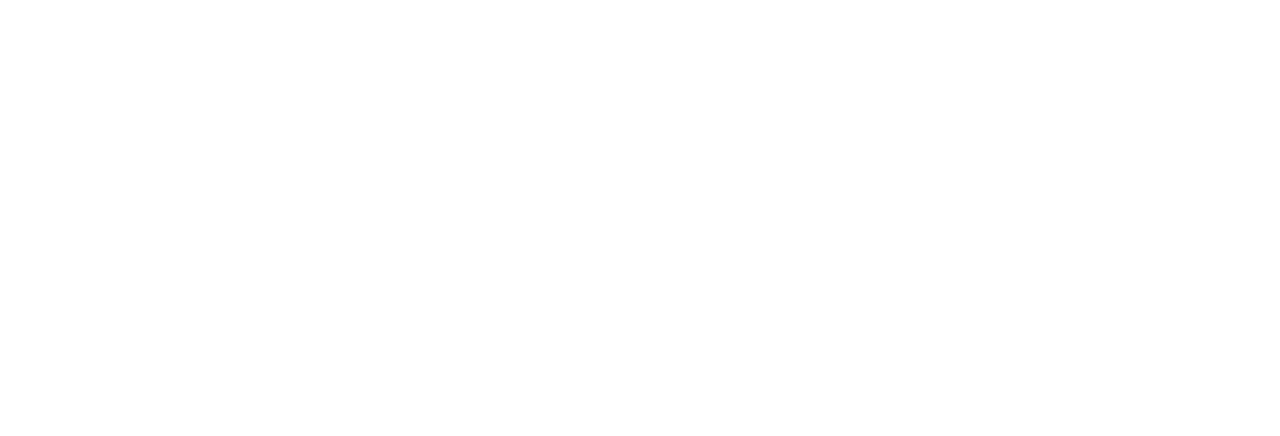
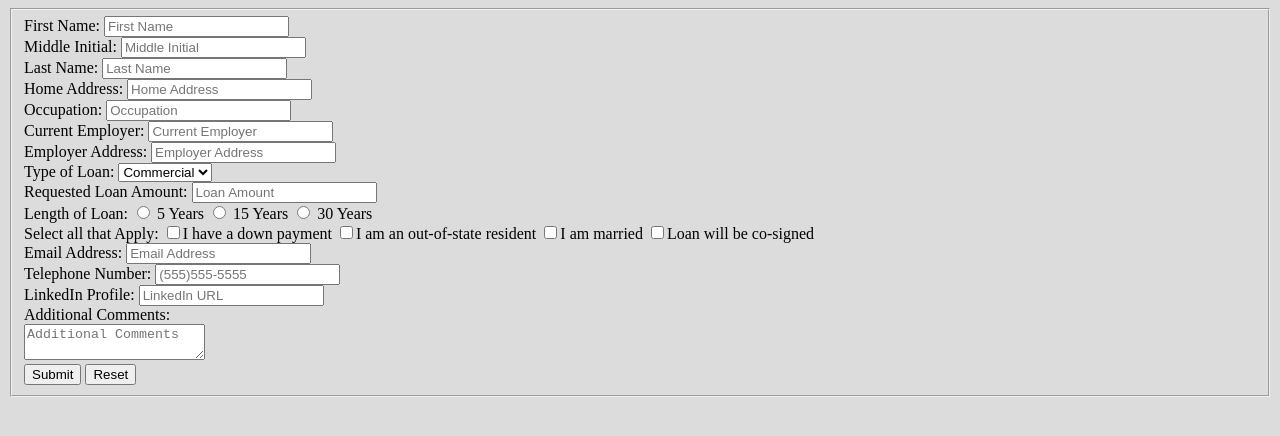
Before and after one commit to DreRandaci/banking-form, a plain HTML site: page index.html in a window 1280 px wide. Drawn offline with Linux system fonts and the light colour scheme.

Commit message:
added html form and main css

```diff
--- a/index.html
+++ b/index.html
@@ -2,8 +2,102 @@
 <html>
 <head>
 	<title>Banking Form</title>
+	<link rel="stylesheet" type="text/css" href="./main.css">
 </head>
 <body>
 
+	<fieldset>
+
+		<label for="firstName">First Name:</label>
+		<input type="text" name="firstName" placeholder="First Name">
+		<br>
+		<label for="middleInitial">Middle Initial:</label>
+		<input type="text" name="middleInitial" placeholder="Middle Initial">
+		<br>
+		<label for="lastName">Last Name:</label>
+		<input type="text" name="lastName" placeholder="Last Name">
+		<br>
+		<label for="address">Home Address:</label>
+		<input type="text" name="address" placeholder="Home Address">
+		<br>
+		<label for="occupation">Occupation:</label>
+		<input type="text" name="occupation" placeholder="Occupation">
+		<br>
+		<label for="employer">Current Employer:</label>
+		<input type="text" name="employer" placeholder="Current Employer">
+		<br>
+		<label for="employerAddress">Employer Address:</label>
+		<input type="text" name="employerAddress" placeholder="Employer Address">
+		<br>
+		<label>Type of Loan:</label>
+		<select>
+			<option value="commercial">Commercial</option>
+			<option value="realEstate">Real Estate</option>
+			<option value="personal">Personal</option>
+			<option value="mortgage">Mortgage</option>
+		</select>
+		<br>
+		<label for="loanAmount">Requested Loan Amount:</label>
+		<input type="text" name="loanAmount" placeholder="Loan Amount">
+		<br>
+		<label for="loanTerm">Length of Loan:</label>
+			<input type="radio" name="loanTerm" value="5years"> 5 Years
+			<input type="radio" name="loanTerm" value="15years"> 15 Years
+			<input type="radio" name="loanTerm" value="30years"> 30 Years
+		<br>
+		<label>Select all that Apply:</label>
+			<input type="checkbox" name="downPayment">I have a down payment
+			<input type="checkbox" name="resident">I am an out-of-state resident
+			<input type="checkbox" name="married">I am married
+			<input type="checkbox" name="co-sign">Loan will be co-signed
+		<br>
+		<label for="email">Email Address:</label>
+		<input type="email" name="email" placeholder="Email Address">
+		<br>
+		<label for="phone-number">Telephone Number:</label>
+		<input type="tel" name="phone-number" placeholder="(555)555-5555">
+		<br>
+		<label for="linkedIn">LinkedIn Profile:</label>
+		<input type="url" name="linkedIn" placeholder="LinkedIn URL">
+		<br>
+		<label>Additional Comments:</label>
+		<br>
+		<textarea placeholder="Additional Comments"></textarea>
+		<br>
+		<input type="submit" value="Submit">
+  		<input type="reset">
+
+
+	</fieldset>
+
 </body>
 </html>
+
+<!-- Build a form that accepts a loan application. It must have the following fields.
+
+1.Applicant first name
+2.Applicant middle initial
+3.Applicant last name
+4.Applicant address
+5.Applicant occupation
+6.Applicant employer
+7.Employer address
+8.Type of loan select element with these options:
+-Commercial
+-Real estate
+-Personal
+-Mortgage
+9.Requested amount of loan
+10.Radio button elements for loan length
+-5 years
+-15 years
+-30 years
+11.Checkbox group for special conditions
+-I have a down payment
+-Out-of-state resident
+-Married
+-Loan will be co-signed
+12.Applicant email address
+13.Applicant telephone number
+14.Applicant LinkedIn URL
+15.A text area to allow for additional comments -->
--- /dev/null
+++ b/main.css
@@ -0,0 +1,3 @@
+body {
+	background-color: gainsboro;
+}
```
